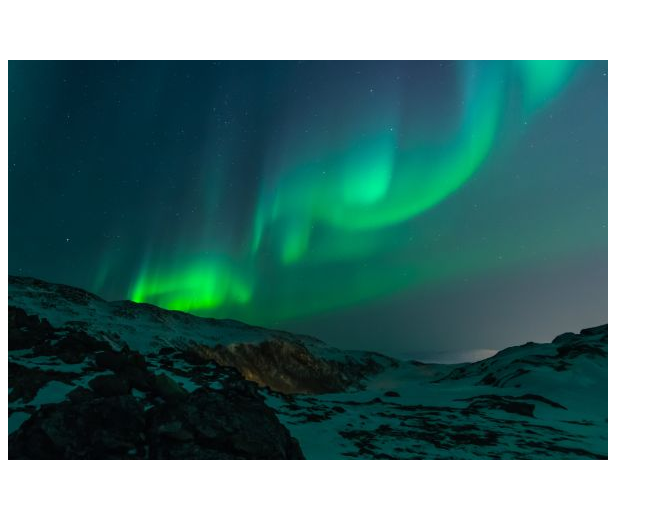
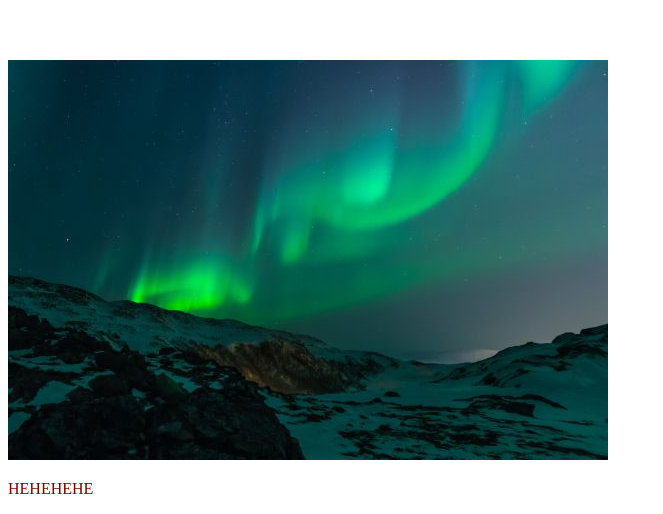
Before and after one commit to Hazelfire/webjam, a plain HTML site: page index.html in a window 1280 px wide. Shown: the part 804-1318 px from the top of the page, without its empty margins (0-663 px from the left). Before the commit the page ends 1276 px from the top, so only its background shows below. Drawn offline with Linux system fonts and the light colour scheme.

Commit message:
hehehehe

```diff
--- a/index.html
+++ b/index.html
@@ -15,5 +15,6 @@
     <marquee><p>This is a content.</p></marquee>
     <marquee><img src ="https://images-na.ssl-images-amazon.com/images/I/71gI-IUNUkL._SY355_.jpg"></marquee>
     <img src="image.jpg" alt="Italian Trulli">
+    <p>HEHEHEHE</p>
   </body>
 </html>
```
